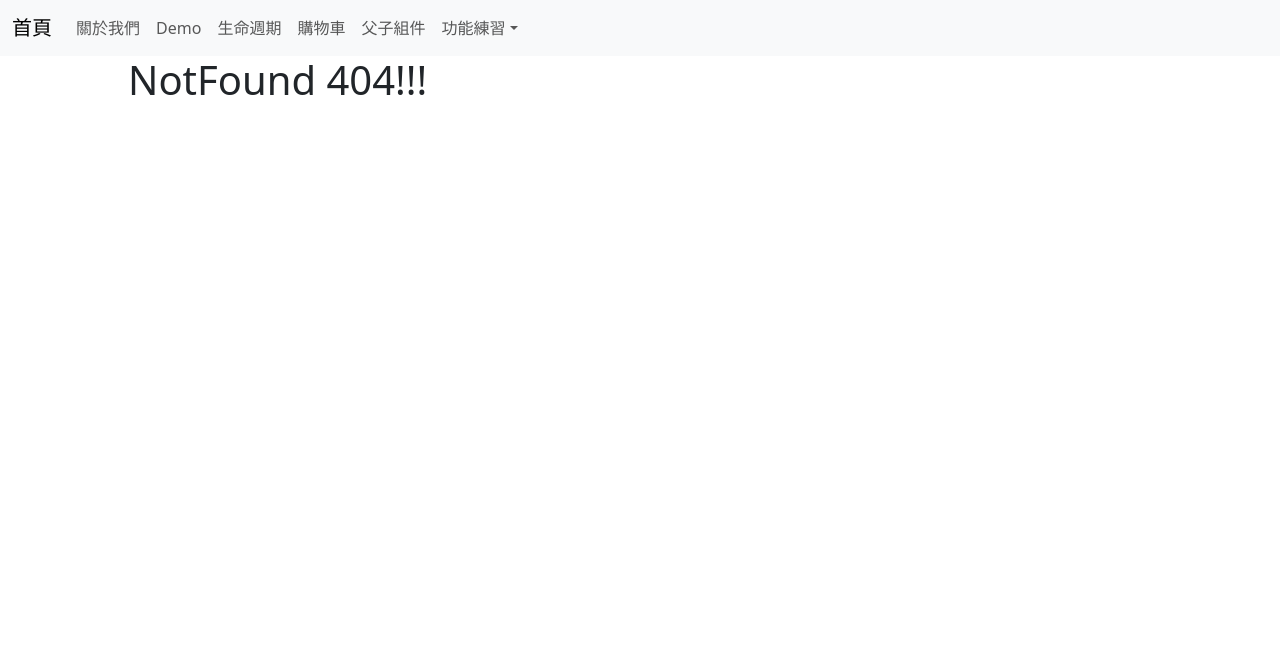
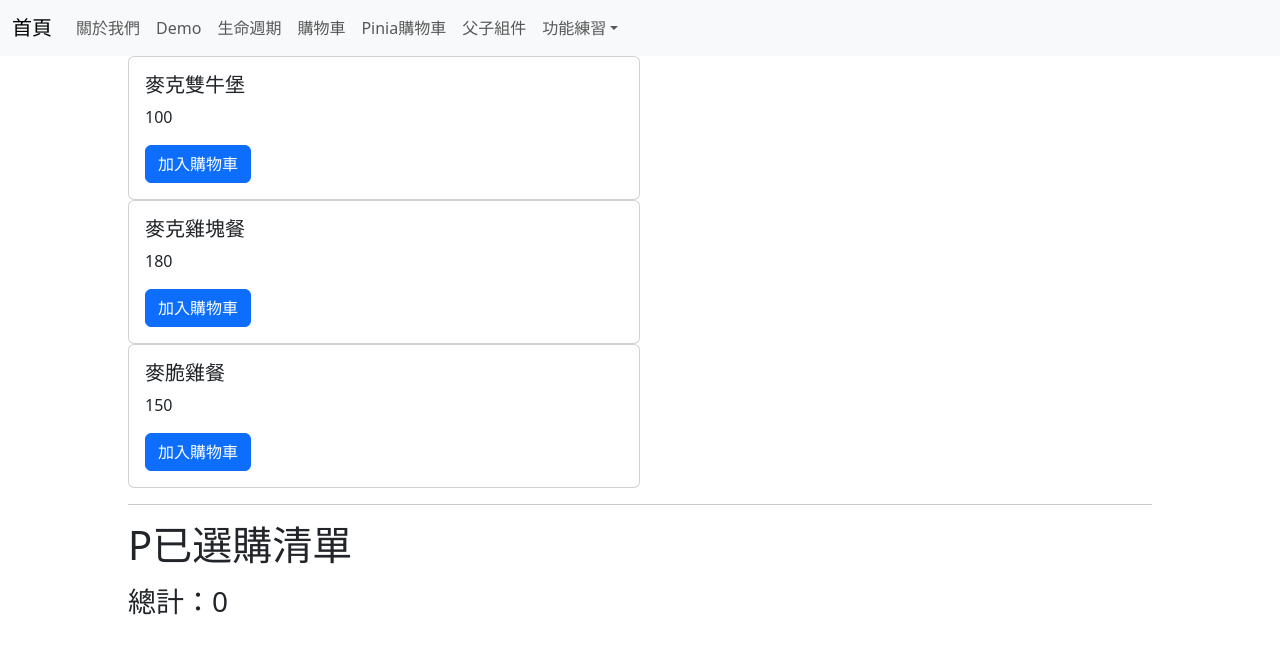
Before and after one commit to Dao-Cheng/vue-project-derek-demo, a Vue app: page /PiniaShoppingCart in a window 1280 px wide. Before the commit this address had no page. Shown: the top 654 px of the page. Built offline with nearby package versions, Linux system fonts and the light colour scheme.

Commit message:
PiniaCart

```diff
--- a/src/App.vue
+++ b/src/App.vue
@@ -1,7 +1,9 @@
 <script setup>
 
 import { useToDoListStore } from '@/stores/todoList';
+import { useCartStore } from './stores/cart';
 const toDoListStore = useToDoListStore();
+const cartStore = useCartStore();
 
 </script>
 
@@ -39,7 +41,14 @@ const toDoListStore = useToDoListStore();
                         <RouterLink :to="{ name: 'Lifecycle' }" class="nav-link">生命週期</RouterLink>
                     </li>
                     <li class="nav-item">
-                        <RouterLink :to="{ name: 'ShoppingCart' }" class="nav-link">購物車</RouterLink>
+                        <RouterLink :to="{ name: 'ShoppingCart' }" class="nav-link">購物車
+                            <span class="badge bg-danger" v-if="cartStore.count > 0">
+                                {{ cartStore.count }}
+                            </span>
+                        </RouterLink>
+                    </li>
+                    <li class="nav-item">
+                        <RouterLink :to="{ name: 'PiniaShoppingCart' }" class="nav-link">Pinia購物車</RouterLink>
                     </li>
                     <li class="nav-item">
                         <RouterLink :to="{ name: 'Parent' }" class="nav-link">父子組件</RouterLink>
--- /dev/null
+++ b/src/components/PiniaProductItem.vue
@@ -0,0 +1,24 @@
+<script setup>
+import Product from '@/class/product';
+
+const props = defineProps({
+    product: Product
+})
+
+import { useCartStore } from '@/stores/cart';
+const cartStore = useCartStore();
+
+</script>
+
+<template>
+    <div class="card w-50">
+        <div class="card-body">
+            <h5 class="card-title">{{ props.product.name }}</h5>
+            <p class="card-text">{{ props.product.price }}</p>
+            <a href="#" @click="cartStore.addToCart(props.product)" class="btn btn-primary">加入購物車</a>
+        </div>
+    </div>
+
+</template>
+
+<style scoped></style>
--- a/src/router/index.js
+++ b/src/router/index.js
@@ -17,6 +17,7 @@ import Parent from "@/views/Parent.vue";
 import ShoppingCart from "@/views/ShoppingCart.vue";
 import PokemonList from "@/views/PokemonList.vue";
 import PiniaToDoList from "@/views/PiniaToDoList.vue";
+import PiniaShoppingCart from "@/views/PiniaShoppingCart.vue";
 
 // 3.定義路由
 const routes = [
@@ -91,6 +92,11 @@ const routes = [
         name: 'PiniaToDoList'
     },
     {
+        path: '/PiniaShoppingCart',
+        component: PiniaShoppingCart,
+        name: 'PiniaShoppingCart'
+    },
+    {
         path: '/PokemonList',
         component: PokemonList,
         name: 'PokemonList'
--- /dev/null
+++ b/src/stores/cart.js
@@ -0,0 +1,41 @@
+import Cart from "@/class/cart";
+import { defineStore } from "pinia";
+import { computed, ref } from "vue";
+
+export const useCartStore = defineStore('cart', () => {
+
+    const carts = ref([]);
+
+    // 加入到購物車
+    function addToCart(product) {
+
+        const hasItem = carts.value.findIndex(x => x.id === product.id) >= 0;
+        if (hasItem) {
+            const item = carts.value.find(x => x.id === product.id);
+            item.count++;
+        } else {
+            carts.value.push(new Cart(product.id, product.name, product.price, 1));
+        }
+    }
+
+    // 總價
+    const totalPrice = computed(() => {
+        const total1 = carts.value.reduce((total, item) => {
+            return total + item.price * item.count;
+        }, 0);
+
+        return total1;
+    })
+
+    // 總數
+    const count = computed(() => {
+        // return carts.value.length;
+
+        return carts.value.reduce((total, item) => {
+            return total + item.count
+        }, 0)
+    })
+
+    return { carts, addToCart, totalPrice, count };
+
+})
--- /dev/null
+++ b/src/views/PiniaShoppingCart.vue
@@ -0,0 +1,30 @@
+<script setup>
+import Product from '@/class/product';
+import PiniaProductItem from '@/components/PiniaProductItem.vue';
+import { useCartStore } from '@/stores/cart';
+import { ref } from 'vue';
+
+const products = ref([
+    new Product(1, '麥克雙牛堡', 100),
+    new Product(2, '麥克雞塊餐', 180),
+    new Product(3, '麥脆雞餐', 150),
+]);
+
+const cartStore = useCartStore();
+
+</script>
+
+<template>
+
+    <PiniaProductItem v-for="(item, index) in products" :key="item.id" :product="item" />
+    <hr />
+    <h1>P已選購清單</h1>
+    <ul>
+        <li v-for="(item, index) in cartStore.carts" :key="item.id">
+            {{ `${item.name} - ${item.price} X ${item.count}` }}
+        </li>
+    </ul>
+    <h3>總計：{{ cartStore.totalPrice }}</h3>
+</template>
+
+<style scoped></style>
```
